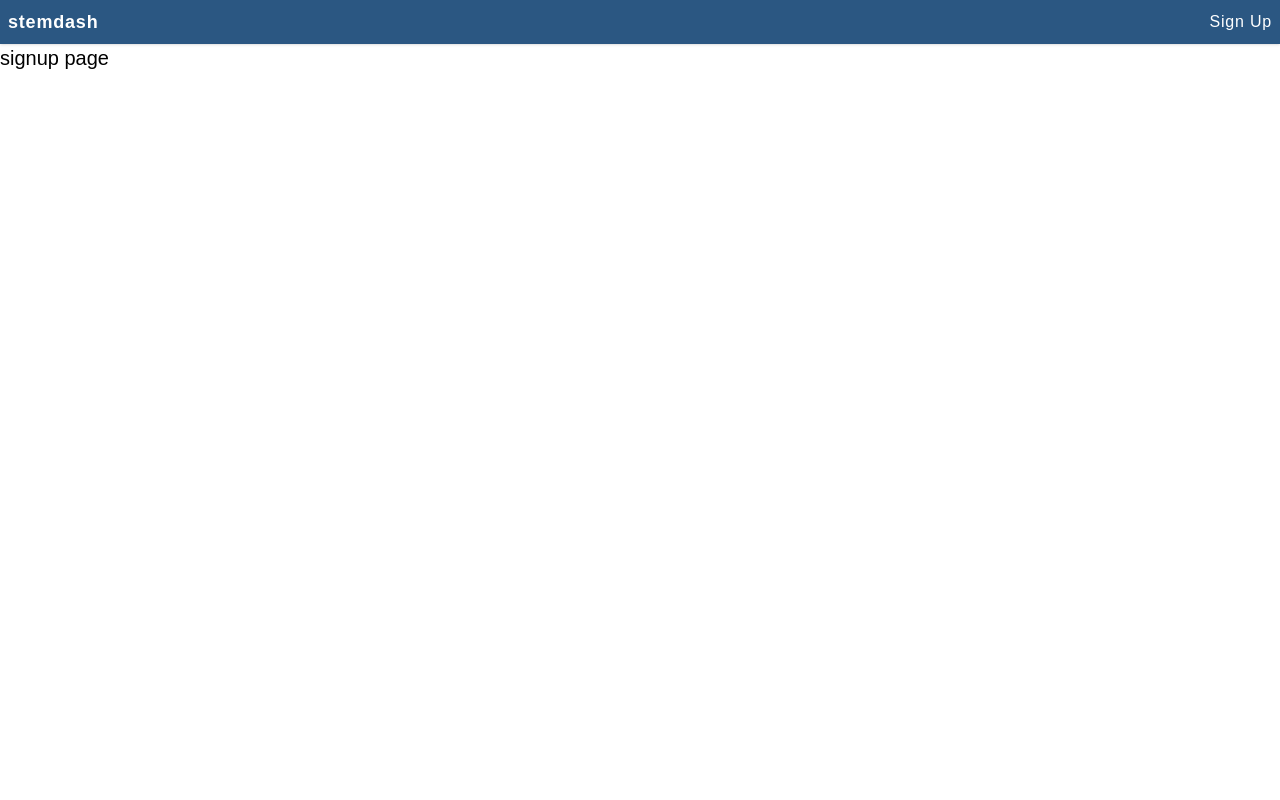
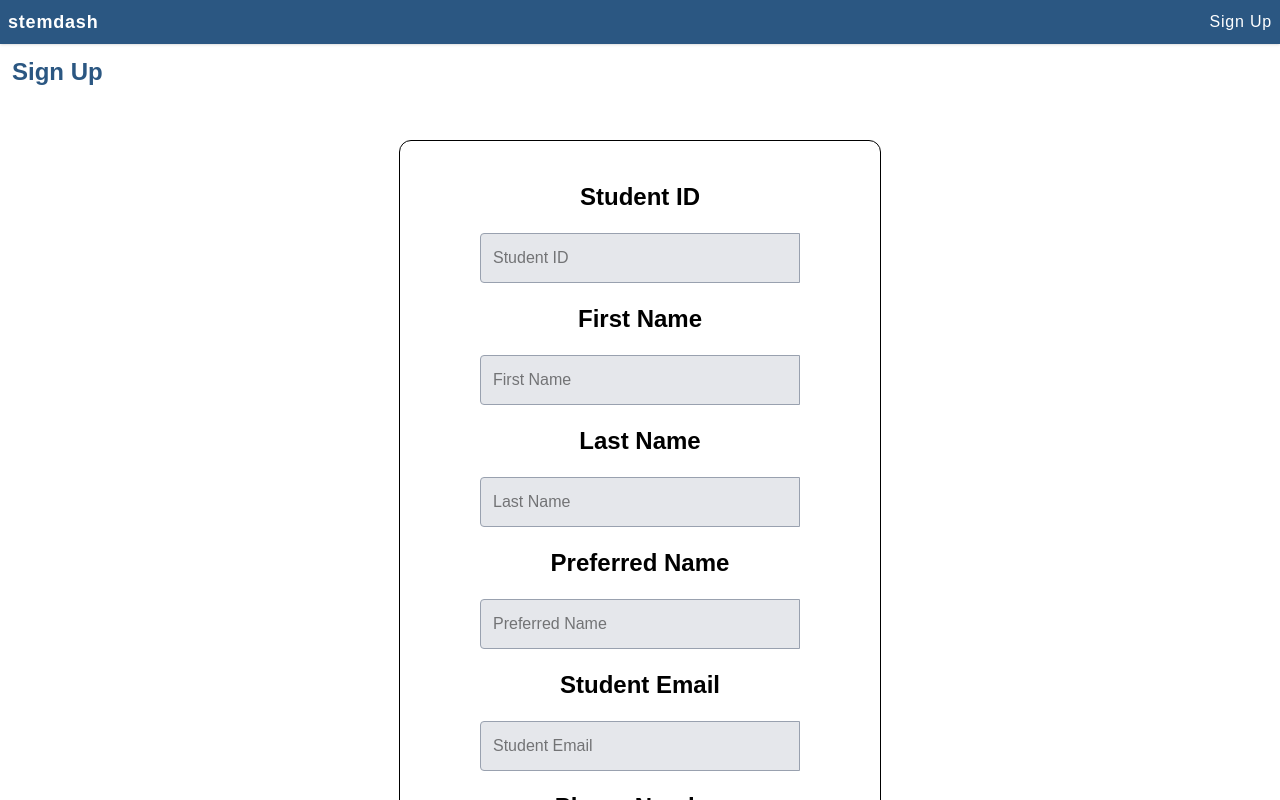
Before and after one commit to jialanx/stemdash, a React (Vite) app in the folder stemdash/: page /signup in a window 1280 px wide. Shown: the top 800 px of the page. Built offline with nearby package versions, Linux system fonts and the light colour scheme.

Commit message:
signup page basics made

```diff
--- a/stemdash/src/pages/signup.jsx
+++ b/stemdash/src/pages/signup.jsx
@@ -1,7 +1,65 @@
 import { useState } from 'react';
 
 export default function Signup() {
+    const [formData, setFormData] = useState({
+        student_id: "",
+        first_name: "",
+        last_name: "",
+        preferred_name: "",
+        student_email: "",
+        phone_number: "",
+        student_gender: "",
+        student_pronouns: "",
+        student_grade: "",
+        shirt_size: "",
+        user_password: "",
+    })
+    const [message, setMessage] = useState("");
+
+    function handleChange(e) {
+        const key = e.target.name;
+        const value = e.target.value;
+
+        setFormData({
+            ...formData,   // copy existing values
+            [key]: value   // update just the changed field
+        });
+    }
+
     return (
-        <h1 className="text-xl">signup page</h1>
+        <>
+        <h1 style={{ color: '#2B5782' }} className="p-3 mb-10 font-bold text-2xl">Sign Up</h1>
+        <div className="mx-auto justify-center flex">
+            <form className="border rounded-xl px-20 py-5 text-center"> {[
+                ["student_id", "Student ID"],
+                ["first_name", "First Name"],
+                ["last_name", "Last Name"],
+                ["preferred_name", "Preferred Name"],
+                ["student_email", "Student Email"],
+                ["phone_number", "Phone Number"],
+                ["student_gender", "Gender"],
+                ["student_pronouns", "Pronouns"],
+                ["student_grade", "Grade"],
+                ["shirt_size", "Shirt Size"],
+                ["user_passwrd", "User Password"]
+                ].map(function ([id, label]) {
+                    return (
+                        <div key={id}>
+                            <label className="p-5 block font-bold text-2xl">{label}</label>
+                            <input className="border border-gray-400 rounded-l p-3 block bg-gray-200 w-80"
+                            type={id === "user_password" ? "password" : "text"}
+                            name={id}
+                            value={formData[id]}
+                            onChange={handleChange}
+                            placeholder={label}
+                            required
+                            />
+                        </div>
+                    )
+                })}
+                <button className="border mt-10 p-3">Submit</button>
+            </form>
+            </div>
+        </>
     )
 }
```
